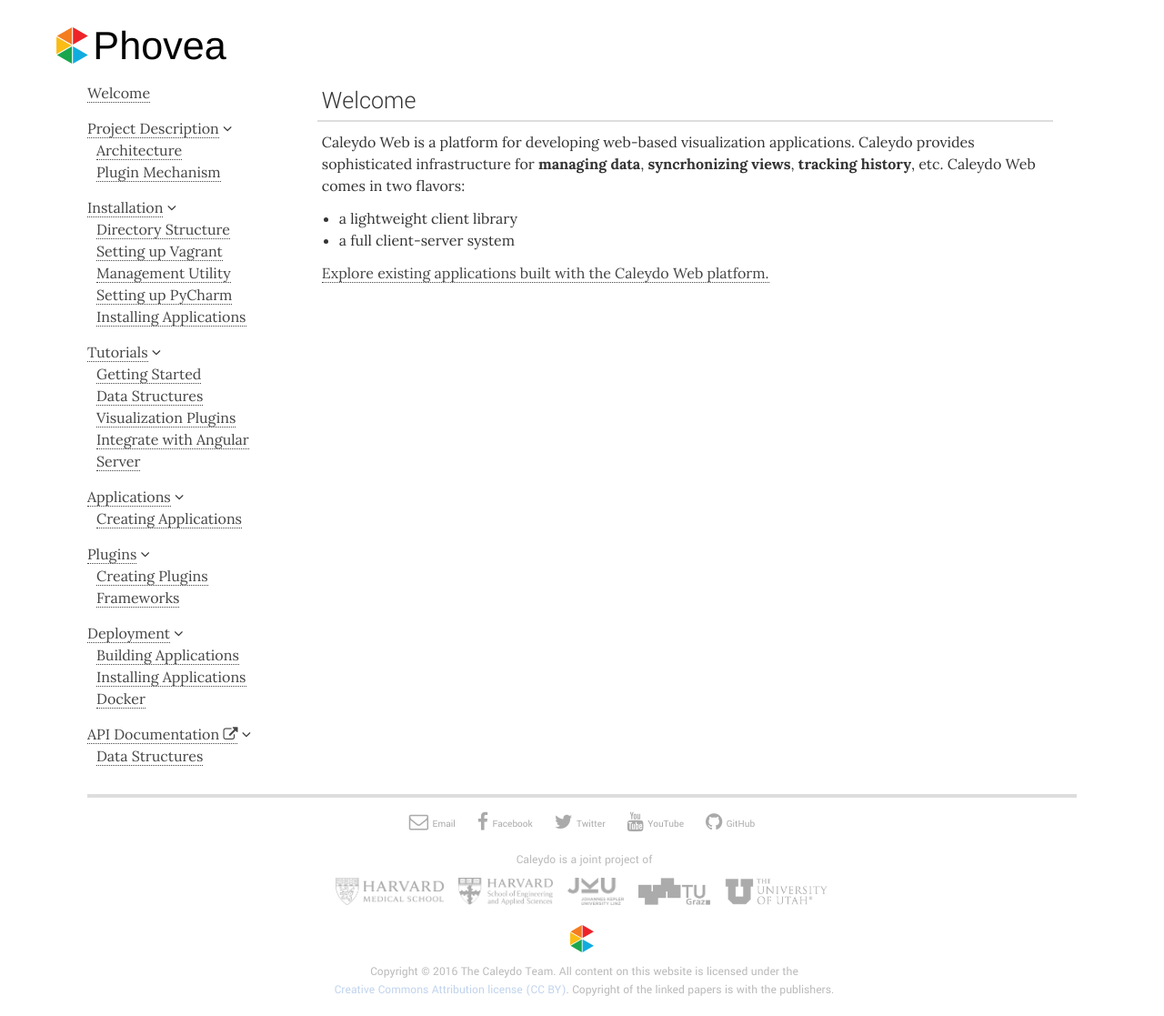
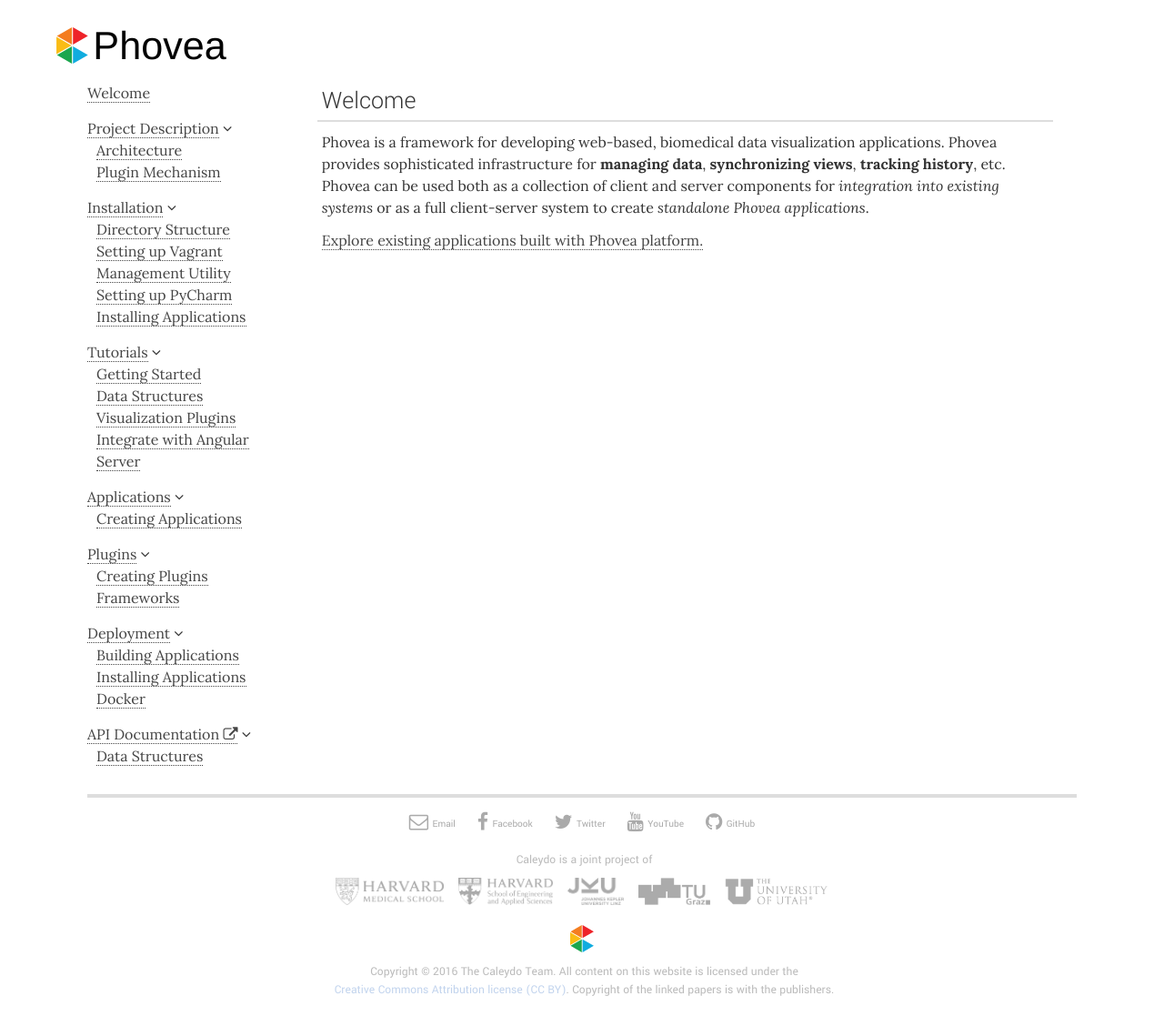
Before and after one commit to phovea/phovea.github.io, a Jekyll site: the page built from index.md, in a window 1280 px wide. Shown: the whole page at 91% size. Built offline with Jekyll 4.4.1, drawn with Linux system fonts in a browser that asks for light colours; nearby versions of some CDN libraries; some web fonts are replaced.

Commit message:
Update name

```diff
--- a/index.md
+++ b/index.md
@@ -6,9 +6,6 @@ tag: documentation
 permalink: /
 ---
 
-Caleydo Web is a platform for developing web-based visualization applications. Caleydo provides sophisticated infrastructure for **managing data**, **syncrhonizing views**, **tracking history**, etc. Caleydo Web comes in two flavors:
+Phovea is a framework for developing web-based, biomedical data visualization applications. Phovea provides sophisticated infrastructure for **managing data**, **synchronizing views**, **tracking history**, etc. Phovea can be used both as a collection of client and server components for *integration into existing systems* or as a full client-server system to create *standalone Phovea applications*.
 
- * a lightweight client library
- * a full client-server system
-
-[Explore existing applications built with the Caleydo Web platform.](http://demo.caleydo.org)
+[Explore existing applications built with Phovea platform.](http://demo.caleydo.org)
```
